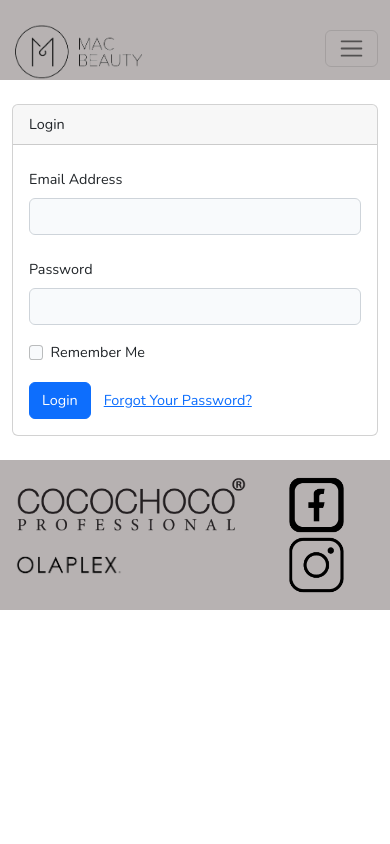
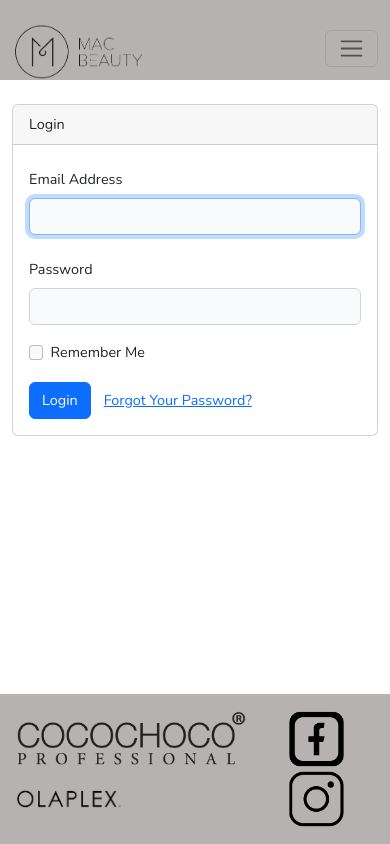
Before and after one commit to marinkus/laravel_crud-beauty, a Laravel app: page /login in a window 390 px wide. Run offline with Laravel 9, Linux system fonts and the light colour scheme; style sheets or scripts are compiled from the project's sources.

Commit message:
reg and login disable, responsive, footer at bot, margin

```diff
--- a/v1/resources/sass/app.scss
+++ b/v1/resources/sass/app.scss
@@ -9,6 +9,9 @@
 
 body {
     background-color: #fff;
+}
+.vh100 {
+    height: calc(100vh - 130px);
 }
 
 .container {
@@ -250,3 +253,8 @@
         width: 100%;
     }
 }
+@media(max-width: 543px) {
+    .vh100 {
+        height: calc(100vh - 174px);
+    }
+}
--- a/v1/resources/views/layouts/app.blade.php
+++ b/v1/resources/views/layouts/app.blade.php
@@ -19,7 +19,7 @@
 </head>
 
 <body>
-    <div id="app">
+    <div id="app" class="vh100">
         <nav class="navbar navbar-expand-md navbar-light navi mb-4">
             <div class="container">
                 <a class="navbar-brand" href="{{ url('/') }}">
--- a/v1/resources/views/post/index.blade.php
+++ b/v1/resources/views/post/index.blade.php
@@ -5,14 +5,14 @@
         <div class="row">
 
             @forelse($posts as $post)
-                <div class="col-3 form-div">
+                <div class="col-3 form-div mt-2">
                     @if ($post->getPhotos()->count())
                         <img src="{{ $post->lastImageUrl() }}" alt="#">
                     @endif
                     <h3 class="heading">{{ $post->title }}, {{ $post->price }} Eur</h3>
                     <p class="description">{{ $post->comment }}</p>
                     <p>{{ $post->created_at }}</p>
-                    <div class="buttons">
+                    <div class="buttons mb-2">
                         <a href="{{ route('post_edit', $post) }}" type="button" class="btn btn-secondary">Edit</a>
                         <form action="{{ route('post_delete', $post) }}" method="post">
                             @method('delete')
--- a/v1/resources/views/welcome.blade.php
+++ b/v1/resources/views/welcome.blade.php
@@ -37,9 +37,9 @@
                                         <img src="{{ $photo->url }}" class="d-block w-100" alt="...">
                                         <div class="carousel-caption d-md-block">
                                             <div class="modal-context">
-                                                <h5 class="modal-content-title">{{ $photo->getPosts->title }}</h5>
+                                                {{-- <h5 class="modal-content-title">{{ $photo->getPosts->title }}</h5> --}}
                                                 <h6 class="modal-date">{{ $photo->getPosts->created_at }}</h6>
-                                                <p class="modal-description">{{ $photo->getPosts->comment }}</p>
+                                                {{-- <p class="modal-description">{{ $photo->getPosts->comment }}</p> --}}
                                             </div>
                                         </div>
                                     </div>
--- a/v1/routes/web.php
+++ b/v1/routes/web.php
@@ -18,9 +18,9 @@
 
 Auth::routes(['register' => false]);
 
-Route::get('/home', [HC::class, 'index'])->name('home')->middleware('gate:home');
-Route::get('/', [HC::class, 'landingPage'])->name('welcome')->middleware('gate:home');
-Route::get('/about', [App\Http\Controllers\HomeController::class, 'about'])->name('about')->middleware('gate:home');
+Route::get('/home', [HC::class, 'index'])->name('home');
+Route::get('/', [HC::class, 'landingPage'])->name('welcome');
+Route::get('/about', [App\Http\Controllers\HomeController::class, 'about'])->name('about');
 
 Route::prefix('post')->name('post_')->group(function () {
     Route::get('/', [Post::class, 'index'])->name('index')->middleware('gate:show');
```
